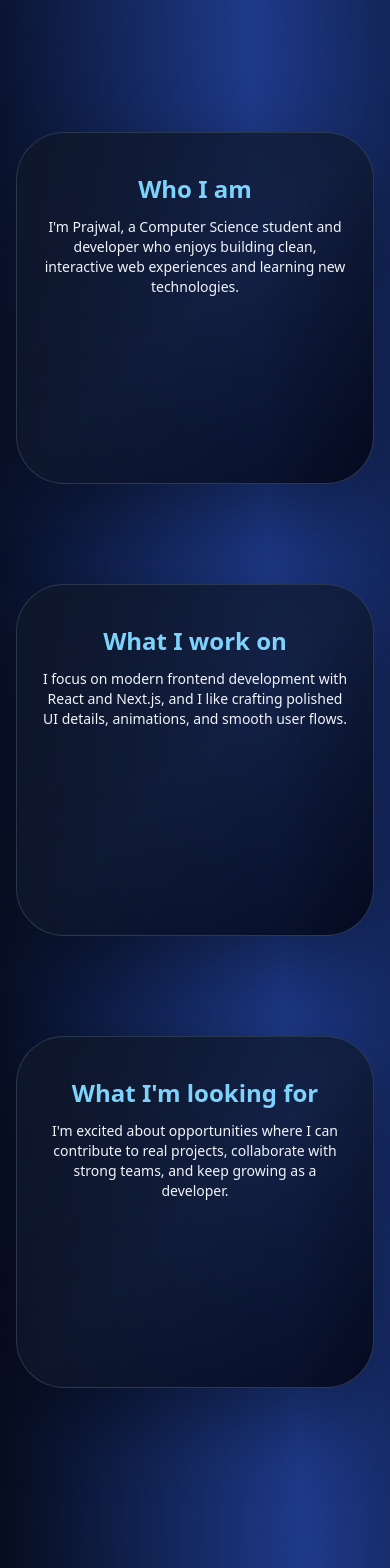
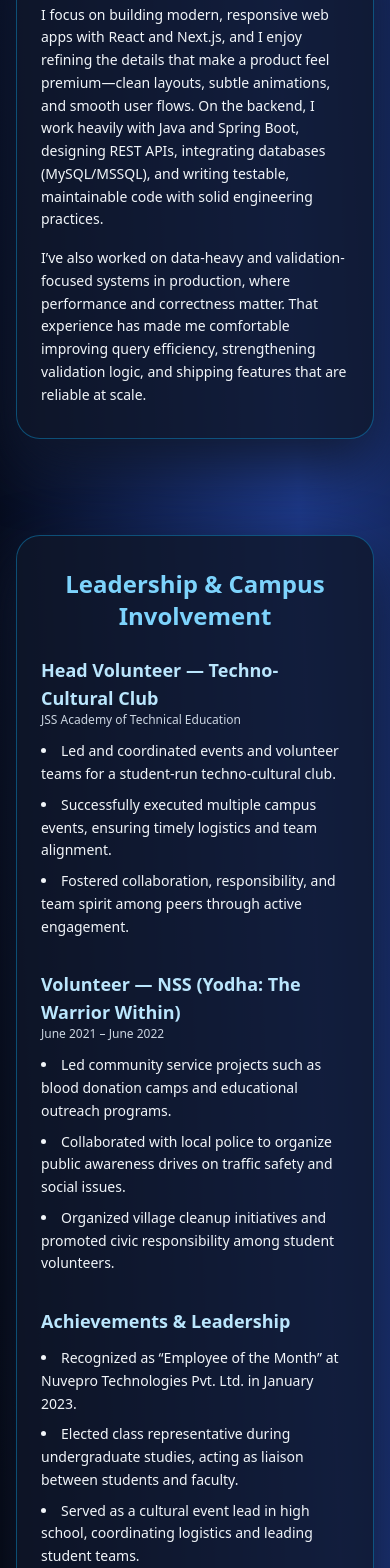
Before and after one commit to PrajwalMH/Portfolio, a Next.js app: page / in a window 390 px wide. Shown: the part 7120-8688 px from the top of the page. Built offline with nearby package versions, Linux system fonts and the light colour scheme.

Commit message:
Update portfolio code

```diff
--- /dev/null
+++ b/app/components/LeadershipInvolvementSimple.jsx
@@ -0,0 +1,107 @@
+"use client";
+
+export default function LeadershipInvolvement() {
+  return (
+    <section
+      id="leadership"
+      className="mt-24 px-4 lg:px-12 text-left"
+      aria-label="Leadership and campus involvement"
+    >
+      <div className="max-w-5xl mx-auto my-6">
+        <div className="rounded-3xl border border-sky-500/40 bg-slate-900/80 px-6 py-8 md:px-10 md:py-10 shadow-[0_24px_60px_rgba(15,23,42,0.9)]">
+          <h2 className="text-2xl md:text-3xl lg:text-4xl font-semibold text-sky-300 mb-6 text-center md:text-left">
+            Leadership &amp; Campus Involvement
+          </h2>
+
+          <div className="space-y-8 text-slate-100 text-sm md:text-base leading-relaxed">
+            <div>
+              <h3 className="text-lg md:text-xl font-semibold text-sky-200">
+                Head Volunteer — Techno-Cultural Club
+              </h3>
+              <p className="text-xs md:text-sm text-slate-300">
+                JSS Academy of Technical Education
+              </p>
+              <ul className="mt-3 space-y-2 list-disc list-inside">
+                <li>
+                  Led and coordinated events and volunteer teams for a
+                  student-run techno-cultural club.
+                </li>
+                <li>
+                  Successfully executed multiple campus events, ensuring timely
+                  logistics and team alignment.
+                </li>
+                <li>
+                  Fostered collaboration, responsibility, and team spirit among
+                  peers through active engagement.
+                </li>
+              </ul>
+            </div>
+
+            <div>
+              <h3 className="text-lg md:text-xl font-semibold text-sky-200">
+                Volunteer — NSS (Yodha: The Warrior Within)
+              </h3>
+              <p className="text-xs md:text-sm text-slate-300">
+                June 2021 – June 2022
+              </p>
+              <ul className="mt-3 space-y-2 list-disc list-inside">
+                <li>
+                  Led community service projects such as blood donation camps
+                  and educational outreach programs.
+                </li>
+                <li>
+                  Collaborated with local police to organize public awareness
+                  drives on traffic safety and social issues.
+                </li>
+                <li>
+                  Organized village cleanup initiatives and promoted civic
+                  responsibility among student volunteers.
+                </li>
+              </ul>
+            </div>
+
+            <div>
+              <h3 className="text-lg md:text-xl font-semibold text-sky-200">
+                Achievements &amp; Leadership
+              </h3>
+              <ul className="mt-3 space-y-2 list-disc list-inside">
+                <li>
+                  Recognized as “Employee of the Month” at Nuvepro Technologies
+                  Pvt. Ltd. in January 2023.
+                </li>
+                <li>
+                  Elected class representative during undergraduate studies,
+                  acting as liaison between students and faculty.
+                </li>
+                <li>
+                  Served as a cultural event lead in high school, coordinating
+                  logistics and leading student teams.
+                </li>
+              </ul>
+            </div>
+
+            <div>
+              <h3 className="text-lg md:text-xl font-semibold text-sky-200">
+                Key Leadership Traits
+              </h3>
+              <ul className="mt-3 space-y-2 list-disc list-inside">
+                <li>
+                  Experienced in public speaking and crowd engagement during
+                  university and community events.
+                </li>
+                <li>
+                  Excellent collaboration, communication, and problem-solving
+                  skills developed through volunteer leadership roles.
+                </li>
+                <li>
+                  Balanced multiple responsibilities efficiently while
+                  maintaining a strong work ethic and stress management.
+                </li>
+              </ul>
+            </div>
+          </div>
+        </div>
+      </div>
+    </section>
+  );
+}
--- a/app/components/ScrollStack.jsx
+++ b/app/components/ScrollStack.jsx
@@ -1,6 +1,7 @@
 "use client";
 
-import { useRef, useLayoutEffect, useCallback } from "react";
+import { useLayoutEffect, useRef, useCallback } from "react";
+import Lenis from "lenis";
 
 export const ScrollStackItem = ({ children, itemClassName = "" }) => (
   <div
@@ -20,16 +21,21 @@ const ScrollStack = ({
   itemDistance = 100,
   itemScale = 0.03,
   itemStackDistance = 30,
-  stackPosition = "20%",
-  scaleEndPosition = "10%",
+  stackPosition = "50%",
+  scaleEndPosition = "40%",
   baseScale = 0.85,
+  scaleDuration = 0.5,
   rotationAmount = 0,
   blurAmount = 0,
+  useWindowScroll = true, // use window scroll like ReactBits demo
   onStackComplete,
 }) => {
+  const scrollerRef = useRef(null);
+  const stackCompletedRef = useRef(false);
+  const animationFrameRef = useRef(null);
+  const lenisRef = useRef(null);
   const cardsRef = useRef([]);
   const lastTransformsRef = useRef(new Map());
-  const stackCompletedRef = useRef(false);
   const isUpdatingRef = useRef(false);
 
   const calculateProgress = useCallback((scrollTop, start, end) => {
@@ -45,29 +51,58 @@ const ScrollStack = ({
     return parseFloat(value);
   }, []);
 
+  const getScrollData = useCallback(() => {
+    if (useWindowScroll) {
+      return {
+        scrollTop: window.scrollY,
+        containerHeight: window.innerHeight,
+        scrollContainer: document.documentElement,
+      };
+    }
+    const scroller = scrollerRef.current;
+    return {
+      scrollTop: scroller.scrollTop,
+      containerHeight: scroller.clientHeight,
+      scrollContainer: scroller,
+    };
+  }, [useWindowScroll]);
+
+  const getElementOffset = useCallback(
+    (element) => {
+      if (useWindowScroll) {
+        const rect = element.getBoundingClientRect();
+        return rect.top + window.scrollY;
+      }
+      return element.offsetTop;
+    },
+    [useWindowScroll]
+  );
+
   const updateCardTransforms = useCallback(() => {
     if (!cardsRef.current.length || isUpdatingRef.current) return;
+
     isUpdatingRef.current = true;
 
-    const scrollTop = window.scrollY;
-    const containerHeight = window.innerHeight;
+    const { scrollTop, containerHeight } = getScrollData();
     const stackPositionPx = parsePercentage(stackPosition, containerHeight);
-    const scaleEndPositionPx = parsePercentage(scaleEndPosition, containerHeight);
+    const scaleEndPositionPx = parsePercentage(
+      scaleEndPosition,
+      containerHeight
+    );
 
-    const endElement = document.querySelector(".scroll-stack-end");
-    const endElementTop = endElement
-      ? endElement.getBoundingClientRect().top + window.scrollY
-      : 0;
+    const endElement = useWindowScroll
+      ? document.querySelector(".scroll-stack-end")
+      : scrollerRef.current?.querySelector(".scroll-stack-end");
+
+    const endElementTop = endElement ? getElementOffset(endElement) : 0;
 
     cardsRef.current.forEach((card, i) => {
       if (!card) return;
 
-      const rect = card.getBoundingClientRect();
-      const cardTop = rect.top + window.scrollY;
-
+      const cardTop = getElementOffset(card);
       const triggerStart = cardTop - stackPositionPx - itemStackDistance * i;
       const triggerEnd = cardTop - scaleEndPositionPx;
-      const pinStart = triggerStart;
+      const pinStart = cardTop - stackPositionPx - itemStackDistance * i;
       const pinEnd = endElementTop - containerHeight / 2;
 
       const scaleProgress = calculateProgress(
@@ -85,14 +120,14 @@ const ScrollStack = ({
       if (blurAmount) {
         let topCardIndex = 0;
         for (let j = 0; j < cardsRef.current.length; j++) {
-          const jRect = cardsRef.current[j].getBoundingClientRect();
-          const jTop = jRect.top + window.scrollY;
+          const jCardTop = getElementOffset(cardsRef.current[j]);
           const jTriggerStart =
-            jTop - stackPositionPx - itemStackDistance * j;
+            jCardTop - stackPositionPx - itemStackDistance * j;
           if (scrollTop >= jTriggerStart) {
             topCardIndex = j;
           }
         }
+
         if (i < topCardIndex) {
           const depthInStack = topCardIndex - i;
           blur = Math.max(0, depthInStack * blurAmount);
@@ -101,6 +136,7 @@ const ScrollStack = ({
 
       let translateY = 0;
       const isPinned = scrollTop >= pinStart && scrollTop <= pinEnd;
+
       if (isPinned) {
         translateY =
           scrollTop - cardTop + stackPositionPx + itemStackDistance * i;
@@ -128,8 +164,10 @@ const ScrollStack = ({
         const transform = `translate3d(0, ${newTransform.translateY}px, 0) scale(${newTransform.scale}) rotate(${newTransform.rotation}deg)`;
         const filter =
           newTransform.blur > 0 ? `blur(${newTransform.blur}px)` : "";
+
         card.style.transform = transform;
         card.style.filter = filter;
+
         lastTransformsRef.current.set(i, newTransform);
       }
 
@@ -146,24 +184,90 @@ const ScrollStack = ({
 
     isUpdatingRef.current = false;
   }, [
-    baseScale,
-    blurAmount,
-    calculateProgress,
     itemScale,
     itemStackDistance,
+    stackPosition,
+    scaleEndPosition,
+    baseScale,
+    rotationAmount,
+    blurAmount,
+    useWindowScroll,
     onStackComplete,
+    calculateProgress,
     parsePercentage,
-    rotationAmount,
-    scaleEndPosition,
-    stackPosition,
+    getScrollData,
+    getElementOffset,
   ]);
 
+  const handleScroll = useCallback(() => {
+    updateCardTransforms();
+  }, [updateCardTransforms]);
+
+  const setupLenis = useCallback(() => {
+    if (useWindowScroll) {
+      const lenis = new Lenis({
+        duration: 1.2,
+        easing: (t) => Math.min(1, 1.001 - Math.pow(2, -10 * t)),
+        smoothWheel: true,
+        touchMultiplier: 2,
+        infinite: false,
+        wheelMultiplier: 1,
+        lerp: 0.1,
+        syncTouch: true,
+        syncTouchLerp: 0.075,
+      });
+
+      lenis.on("scroll", handleScroll);
+
+      const raf = (time) => {
+        lenis.raf(time);
+        animationFrameRef.current = requestAnimationFrame(raf);
+      };
+      animationFrameRef.current = requestAnimationFrame(raf);
+
+      lenisRef.current = lenis;
+      return lenis;
+    }
+
+    const scroller = scrollerRef.current;
+    if (!scroller) return;
+
+    const lenis = new Lenis({
+      wrapper: scroller,
+      content: scroller.querySelector(".scroll-stack-inner"),
+      duration: 1.2,
+      easing: (t) => Math.min(1, 1.001 - Math.pow(2, -10 * t)),
+      smoothWheel: true,
+      touchMultiplier: 2,
+      infinite: false,
+      wheelMultiplier: 1,
+      lerp: 0.1,
+      syncTouch: true,
+      syncTouchLerp: 0.075,
+    });
+
+    lenis.on("scroll", handleScroll);
+
+    const raf = (time) => {
+      lenis.raf(time);
+      animationFrameRef.current = requestAnimationFrame(raf);
+    };
+    animationFrameRef.current = requestAnimationFrame(raf);
+
+    lenisRef.current = lenis;
+    return lenis;
+  }, [handleScroll, useWindowScroll]);
+
   useLayoutEffect(() => {
-    if (typeof window === "undefined") return;
+    const scroller = scrollerRef.current;
+    if (!scroller) return;
 
     const cards = Array.from(
-      document.querySelectorAll(".scroll-stack-card")
+      useWindowScroll
+        ? document.querySelectorAll(".scroll-stack-card")
+        : scroller.querySelectorAll(".scroll-stack-card")
     );
+
     cardsRef.current = cards;
     const transformsCache = lastTransformsRef.current;
 
@@ -175,30 +279,71 @@ const ScrollStack = ({
       card.style.transformOrigin = "top center";
       card.style.backfaceVisibility = "hidden";
       card.style.transform = "translateZ(0)";
+      card.style.webkitTransform = "translateZ(0)";
+      card.style.perspective = "1000px";
+      card.style.webkitPerspective = "1000px";
     });
 
-    const handleScroll = () => updateCardTransforms();
-    const handleResize = () => updateCardTransforms();
-
-    window.addEventListener("scroll", handleScroll, { passive: true });
-    window.addEventListener("resize", handleResize);
-
+    setupLenis();
     updateCardTransforms();
 
     return () => {
-      window.removeEventListener("scroll", handleScroll);
-      window.removeEventListener("resize", handleResize);
+      if (animationFrameRef.current) {
+        cancelAnimationFrame(animationFrameRef.current);
+      }
+      if (lenisRef.current) {
+        lenisRef.current.destroy();
+      }
       stackCompletedRef.current = false;
       cardsRef.current = [];
       transformsCache.clear();
       isUpdatingRef.current = false;
     };
-  }, [itemDistance, updateCardTransforms]);
+  }, [
+    itemDistance,
+    itemScale,
+    itemStackDistance,
+    stackPosition,
+    scaleEndPosition,
+    baseScale,
+    scaleDuration,
+    rotationAmount,
+    blurAmount,
+    useWindowScroll,
+    onStackComplete,
+    setupLenis,
+    updateCardTransforms,
+  ]);
+
+  const containerStyles = useWindowScroll
+    ? {
+        overscrollBehavior: "contain",
+        WebkitOverflowScrolling: "touch",
+        WebkitTransform: "translateZ(0)",
+        transform: "translateZ(0)",
+      }
+    : {
+        overscrollBehavior: "contain",
+        WebkitOverflowScrolling: "touch",
+        scrollBehavior: "smooth",
+        WebkitTransform: "translateZ(0)",
+        transform: "translateZ(0)",
+        willChange: "scroll-position",
+      };
+
+  const containerClassName = useWindowScroll
+    ? `relative w-full ${className}`.trim()
+    : `relative w-full h-full overflow-y-auto overflow-x-visible ${className}`.trim();
 
   return (
-    <div className={`relative w-full ${className}`.trim()}>
-      <div className="scroll-stack-inner pt-[20vh] px-4 md:px-20 pb-[20rem] min-h-screen">
+    <div
+      className={containerClassName}
+      ref={scrollerRef}
+      style={containerStyles}
+    >
+      <div className="scroll-stack-inner pt-[20vh] px-4 md:px-20 pb-[50rem] min-h-screen">
         {children}
+        {/* Spacer so the last pin can release cleanly */}
         <div className="scroll-stack-end w-full h-px" />
       </div>
     </div>
--- /dev/null
+++ b/app/components/TiltedCard.jsx
@@ -0,0 +1,54 @@
+"use client";
+
+import { useRef } from "react";
+
+export default function TiltedCard({
+  title,
+  children,
+  className = "",
+}) {
+  const cardRef = useRef(null);
+
+  const handleMouseMove = (event) => {
+    const card = cardRef.current;
+    if (!card) return;
+
+    const rect = card.getBoundingClientRect();
+    const x = event.clientX - rect.left;
+    const y = event.clientY - rect.top;
+
+    const rotateY = ((x / rect.width) - 0.5) * 16; // left-right
+    const rotateX = ((y / rect.height) - 0.5) * -16; // up-down
+
+    card.style.transform = `rotateX(${rotateX}deg) rotateY(${rotateY}deg) translateZ(0)`;
+  };
+
+  const handleMouseLeave = () => {
+    const card = cardRef.current;
+    if (!card) return;
+    card.style.transform = "rotateX(0deg) rotateY(0deg) translateZ(0)";
+  };
+
+  return (
+    <div className={`group perspective-[1200px] ${className}`.trim()}>
+      <div
+        ref={cardRef}
+        onMouseMove={handleMouseMove}
+        onMouseLeave={handleMouseLeave}
+        className="relative rounded-3xl border border-sky-500/40 bg-slate-900/80 px-6 py-8 md:px-10 md:py-10 shadow-[0_24px_60px_rgba(15,23,42,0.9)] transition-transform duration-200 ease-out"
+        style={{
+          transformStyle: "preserve-3d",
+        }}
+      >
+        {title && (
+          <h2 className="text-2xl md:text-3xl font-semibold text-sky-300 mb-4 text-left">
+            {title}
+          </h2>
+        )}
+        <div className="text-left text-slate-100 text-sm md:text-base leading-relaxed">
+          {children}
+        </div>
+      </div>
+    </div>
+  );
+}
--- a/app/page.jsx
+++ b/app/page.jsx
@@ -13,11 +13,11 @@ import {
 } from "react-icons/si";
 import { FaJava } from "react-icons/fa6";
 import SplitText from './components/SplitText';
-import ScrollStack, { ScrollStackItem } from "./components/ScrollStack";
 import EducationExperience from "./components/EducationExperience";
 import ProjectsCertificates from "./components/ProjectsCertificates";
+import TiltedCard from "./components/TiltedCard";
 import Contact from "./components/Contact";
-import LeadershipInvolvement from "./components/LeadershipInvolvement";
+import LeadershipInvolvement from "./components/LeadershipInvolvementSimple";
 import './StarBorder.css';
 
 const BASE_LOGOS = [
@@ -270,43 +270,29 @@ export default function HomePage() {
       {/* Projects & Certificates with scroll-float effect */}
       <ProjectsCertificates />
 
-      {/* Scroll stack about section */}
-      <div className="mt-24 max-w-5xl mx-auto">
-        <ScrollStack>
-          <ScrollStackItem>
-            <h2 className="text-2xl md:text-3xl font-semibold text-sky-300 mb-3">
-              Who I am
-            </h2>
-            <p className="text-sm md:text-base text-slate-100">
-              I&apos;m Prajwal, a Computer Science student and developer who enjoys
-              building clean, interactive web experiences and learning new
-              technologies.
+      {/* What I'm looking for - tilted card */}
+      <section className="mt-24 px-4 lg:px-12">
+        <div className="max-w-5xl mx-auto">
+          <TiltedCard title="What I'm looking for">
+            <p>
+              I focus on building modern, responsive web apps with React and
+              Next.js, and I enjoy refining the details that make a product feel
+              premium—clean layouts, subtle animations, and smooth user flows.
+              On the backend, I work heavily with Java and Spring Boot,
+              designing REST APIs, integrating databases (MySQL/MSSQL), and
+              writing testable, maintainable code with solid engineering
+              practices.
             </p>
-          </ScrollStackItem>
-
-          <ScrollStackItem>
-            <h2 className="text-2xl md:text-3xl font-semibold text-sky-300 mb-3">
-              What I work on
-            </h2>
-            <p className="text-sm md:text-base text-slate-100">
-              I focus on modern frontend development with React and Next.js,
-              and I like crafting polished UI details, animations, and smooth
-              user flows.
+            <p className="mt-4">
+              I’ve also worked on data-heavy and validation-focused systems in
+              production, where performance and correctness matter. That
+              experience has made me comfortable improving query efficiency,
+              strengthening validation logic, and shipping features that are
+              reliable at scale.
             </p>
-          </ScrollStackItem>
-
-          <ScrollStackItem>
-            <h2 className="text-2xl md:text-3xl font-semibold text-sky-300 mb-3">
-              What I&apos;m looking for
-            </h2>
-            <p className="text-sm md:text-base text-slate-100">
-              I&apos;m excited about opportunities where I can contribute to real
-              projects, collaborate with strong teams, and keep growing as a
-              developer.
-            </p>
-          </ScrollStackItem>
-        </ScrollStack>
-      </div>
+          </TiltedCard>
+        </div>
+      </section>
 
       {/* Leadership & campus involvement section */}
       <LeadershipInvolvement />
```
